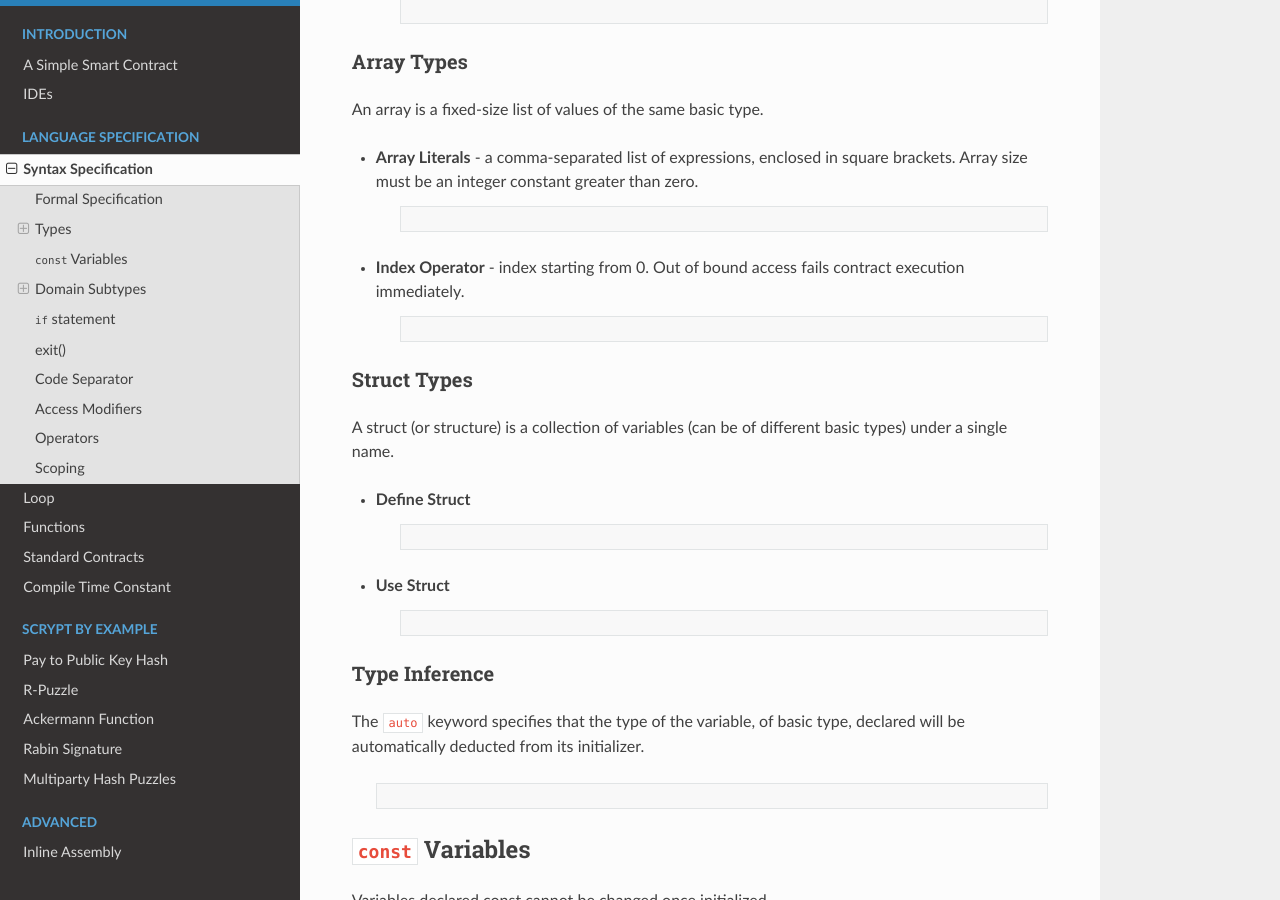
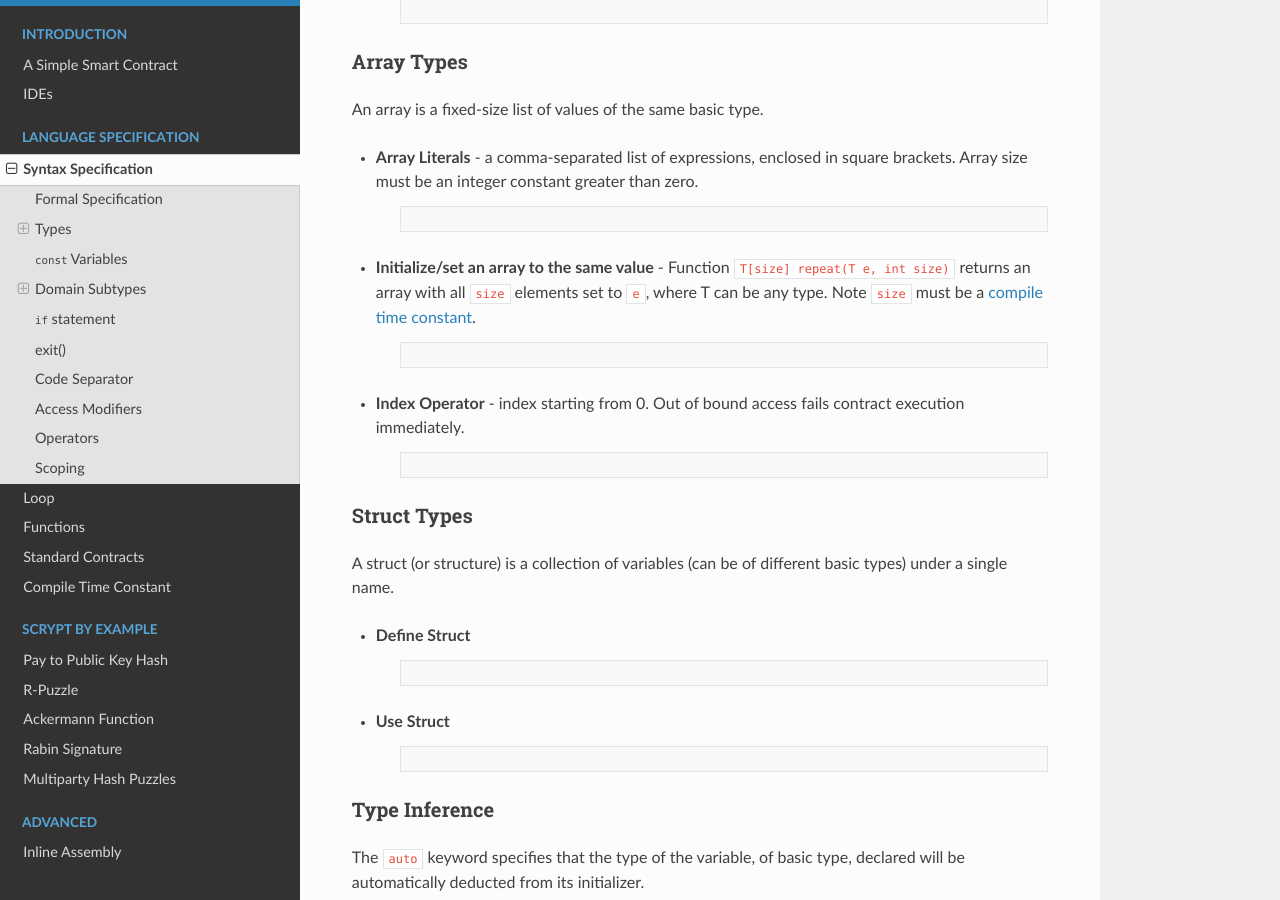
Before and after one commit to sCrypt-Inc/specification, a Sphinx documentation site: the page built from docs/syntax.rst, in a window 1280 px wide and 900 px high, scrolled down 1251 px. Built offline with Sphinx 7.4.7 and the Read the Docs theme 2.0.0, drawn with Linux system fonts in a browser that asks for light colours.

Commit message:
update reverseBytes() and repeat()

```diff
--- a/docs/ctc.rst
+++ b/docs/ctc.rst
@@ -11,6 +13,8 @@ There are two cases where only compile time constants are allowed.
 
 * loop bound
 * array size
+* ``size`` in ``reverseBytes(bytes b, int size)``
+* ``size`` in ``repeat(T e, int size)``
 
 .. code-block:: solidity
 
--- a/docs/syntax.rst
+++ b/docs/syntax.rst
@@ -78,6 +78,20 @@
         // array demension can be omitted when declared
         int[] e = [1, 4, 2];  // e is of type int[3]
         int[][] f = [[11, 12, 13], [21, 22, 23]]; // f is of type int[2][3]
+
+* **Initialize/set an array to the same value** - Function ``T[size] repeat(T e, int size)`` returns an array with all ``size`` elements set to ``e``, where T can be any type.
+  Note ``size`` must be a :ref:`compile time constant<ctc-label>`.
+
+    .. code-block:: solidity
+
+        // a == [0, 0, 0]
+        int[3] a = repeat(0, 3);
+        // arr2D == [[0, 0, 0], [0, 0, 0]]
+        int[2][3] arr2D = repeat(0, 2);
+        int[4] flags = [false, true, false, true]
+        // set all flags to be false
+        flags = repeat(false, 4);
+
 
 * **Index Operator** - index starting from 0. Out of bound access fails contract execution immediately.
 
```
Also changed, not shown: other parts of docs/ctc.rst (+2 -0 lines), docs/functions.rst (+4 -3 lines).
